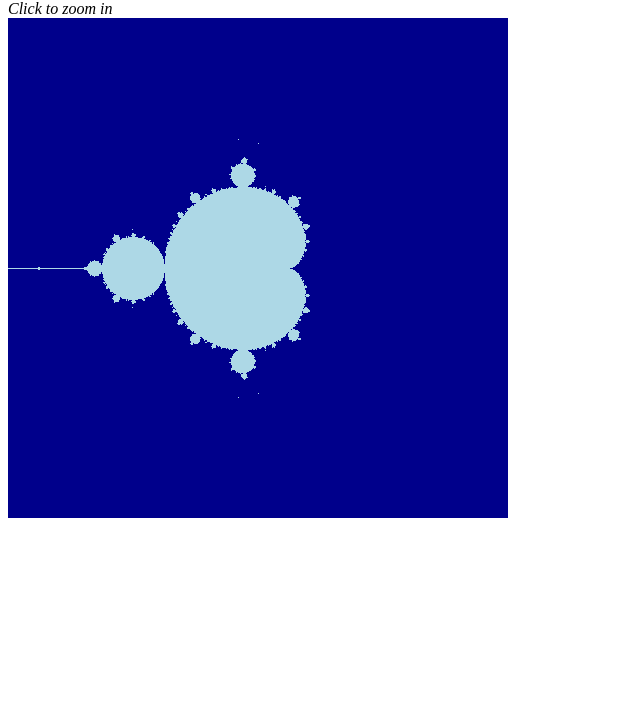
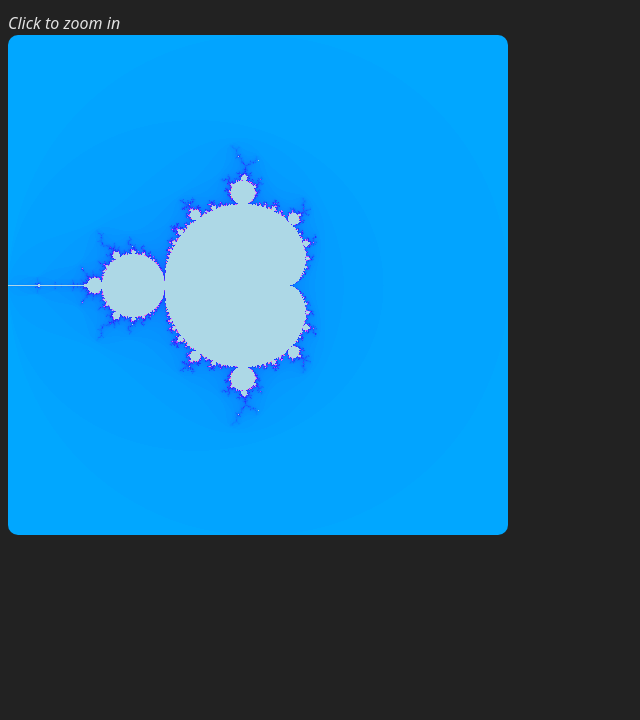
Before and after one commit to dylandevus/mandelbrot, a plain HTML site: page index.html in a window 1280 px wide. Shown: the part 80-800 px from the top of the page, without its empty margins (0-640 px from the left). Drawn offline with Linux system fonts and the light colour scheme.

Commit message:
created getColor(iterations)

```diff
--- a/index.html
+++ b/index.html
@@ -3,6 +3,7 @@
   <head>
     <meta charset="UTF-8" />
     <meta name="viewport" content="width=device-width, initial-scale=1.0" />
+    <link rel="stylesheet" href="styles.css">
     <title>Mandelbrot</title>
   </head>
   <body>
--- a/main.js
+++ b/main.js
@@ -31,6 +31,18 @@ window.onload = () => {
     return -1; // Bounded
   }
 
+  function getColor(iterations) {
+    if (iterations === -1) {
+      return 'lightblue'; // Bounded (Inside the Mandelbrot set)
+    } else {
+      // return 'darkblue'; // Unbounded
+      const hue = 200 + (iterations / MAX_ITERATIONS) * 160; // Adjust hue range for blue glow
+      const saturation = 100; // Full saturation
+      const lightness = 50 + (iterations / MAX_ITERATIONS) * 30; // vary lightness
+      return `hsl(${hue}, ${saturation}%, ${lightness}%)`;
+    }
+  }
+
   function drawMandelbrot() {
     for (let x = 0; x < WIDTH; x++) {
       const real = MIN_X + (x / WIDTH) * (MAX_X - MIN_X);
@@ -39,11 +51,7 @@ window.onload = () => {
         const imag = MIN_Y + (y / HEIGHT) * (MAX_Y - MIN_Y);
         const c = { real, imag };
         const iterations = mandelbrot(c);
-        if (iterations === -1) {
-          ctx.fillStyle = 'lightblue'; // Bounded
-        } else {
-          ctx.fillStyle = 'darkblue'; // Unbounded
-        }
+        ctx.fillStyle = getColor(iterations);
         ctx.fillRect(x, y, 1, 1);
       }
     }
--- /dev/null
+++ b/styles.css
@@ -0,0 +1,18 @@
+body {
+    font-family: system-ui, Avenir, Helvetica, Arial, sans-serif;
+    line-height: 1.5;
+    font-weight: 400;
+
+    color-scheme: light dark;
+    color: rgba(255, 255, 255, 0.87);
+    background-color: #222222;
+
+    font-synthesis: none;
+    text-rendering: optimizeLegibility;
+    -webkit-font-smoothing: antialiased;
+    -moz-osx-font-smoothing: grayscale;
+  }
+
+  canvas {
+    border-radius: 2%;
+  }
```
Also changed, not shown: 1 other file.
